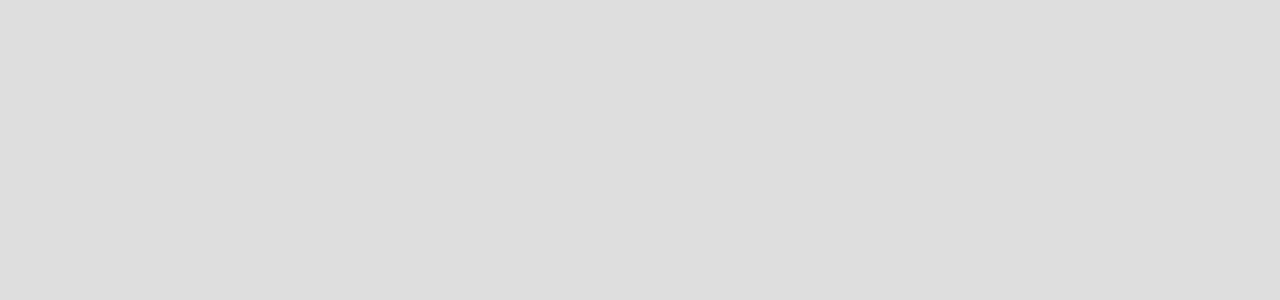
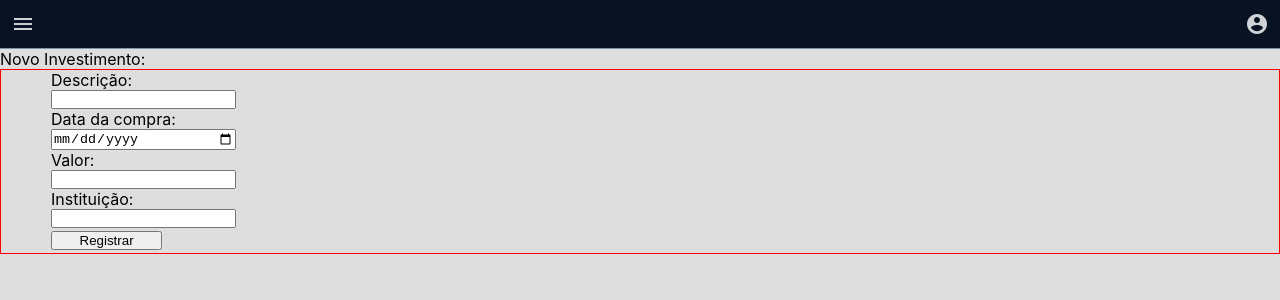
Before and after one commit to alisson-sds/fynansis, a React (Create React App) app: page /Actions in a window 1280 px wide. Before the commit this address had no page. Shown: the top 300 px of the page. Built offline with nearby package versions, Linux system fonts and the light colour scheme.

Commit message:
Iniciando a tela de actions

```diff
--- /dev/null
+++ b/src/Actions.css
@@ -0,0 +1,21 @@
+.MainActions {
+  display: flex;
+  align-items: flex-start;
+  flex-direction: column;
+  border: 1px solid red;
+}
+
+.FormActions {
+  display: flex;
+  align-items: flex-start;
+  flex-direction: column;
+  margin-left: 50px;
+}
+
+.FormActions input {
+  width: 100%;
+}
+
+.MainActions button {
+  margin-left: 50px;
+}
--- /dev/null
+++ b/src/Actions.js
@@ -0,0 +1,63 @@
+import './Home.css'
+import './Actions.css'
+import { Link } from 'react-router-dom'
+import { useEffect, useState } from 'react'
+
+const Action = () => {
+  const [isOpened, setIsOpened] = useState(false)
+  const toggleMenu = () => {
+    setIsOpened(!isOpened)
+  }
+
+  return (
+    <>
+      <header>
+        <button onClick={toggleMenu} className='btn material-icons' style={{ color: isOpened ? '#244887' : '#cfd3d6' }}>
+          menu
+        </button>
+        <button className='btn material-icons'>account_circle</button>
+      </header>
+
+      {isOpened && (
+        <div className='sidebar'>
+          <a href='/Home'>
+            <i className='material-icons'>favorite</i>
+            <span>home</span>
+          </a>
+          <a href='/Actions'>
+            <i className='material-icons'>paid</i>
+            <span>Ações</span>
+          </a>
+          <a href='#'>
+            <i className='material-icons'>manage_search</i>
+            <span>Histórico</span>
+          </a>
+          <a href='#'>
+            <i className='material-icons'>query_stats</i>
+            <span>Avançado</span>
+          </a>
+        </div>
+      )}
+      <div>
+        <p1>Novo Investimento:</p1>
+        <div className='MainActions'>
+          <form className='FormActions'>
+            <label>Descrição:</label>
+            <input type='text'></input>
+            <label>Data da compra:</label>
+            <input type='date'></input>
+            <label>Valor:</label>
+            <input type='number'></input>
+            <label>Instituição:</label>
+            <input type='text'></input>
+          </form>
+          <Link to='/'>
+            <button className='button'>Registrar</button>
+          </Link>
+        </div>
+      </div>
+    </>
+  )
+}
+
+export default Action
--- a/src/App.css
+++ b/src/App.css
@@ -36,5 +36,5 @@
   display: flex;
   flex-direction: column;
   align-items: center;
-  justify-content: space-between;
+  padding: 10px;
 }
--- a/src/Home.css
+++ b/src/Home.css
@@ -31,7 +31,8 @@ header {
 }
 
 .sidebar a {
-  display: block;
+  display: flex;
+  align-items: center;
   height: 65px;
   width: 100%;
   color: #dedede;
--- a/src/Home.js
+++ b/src/Home.js
@@ -51,11 +51,11 @@ const Home = () => {
           <div className='content'>
             {isOpened && (
               <div className='sidebar'>
-                <a href='#'>
+                <a href='/Home'>
                   <i className='material-icons'>favorite</i>
                   <span>home</span>
                 </a>
-                <a href='#'>
+                <a href='/Actions'>
                   <i className='material-icons'>paid</i>
                   <span>Ações</span>
                 </a>
--- a/src/index.js
+++ b/src/index.js
@@ -1,13 +1,14 @@
-import React from 'react';
-import ReactDOM from 'react-dom/client';
+import React from 'react'
+import ReactDOM from 'react-dom/client'
 import { BrowserRouter, Route, Routes } from 'react-router-dom'
-import './index.css';
-import App from './App';
-import Register from './Register';
-import Home from './Home';
-import reportWebVitals from './reportWebVitals';
+import './index.css'
+import App from './App'
+import Register from './Register'
+import Home from './Home'
+import Action from './Actions'
+import reportWebVitals from './reportWebVitals'
 
-const root = ReactDOM.createRoot(document.getElementById('root'));
+const root = ReactDOM.createRoot(document.getElementById('root'))
 root.render(
   <React.StrictMode>
     <BrowserRouter>
@@ -15,9 +16,10 @@ root.render(
         <Route path='/' element={<App />} />
         <Route path='/Register' element={<Register />} />
         <Route path='/Home' element={<Home />} />
+        <Route path='/Actions' element={<Action />} />
       </Routes>
     </BrowserRouter>
   </React.StrictMode>
-);
+)
 
-reportWebVitals();
+reportWebVitals()
```
